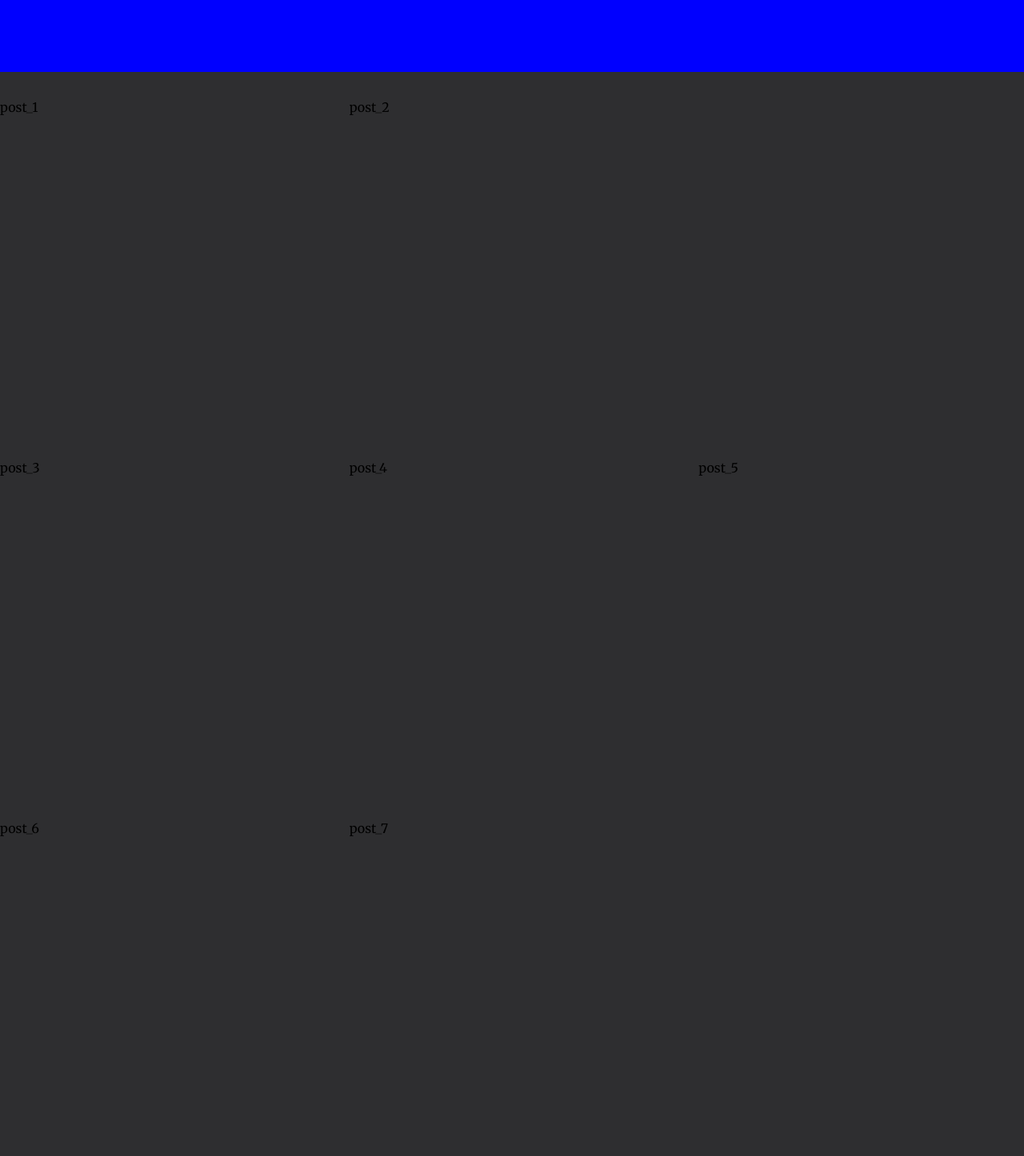
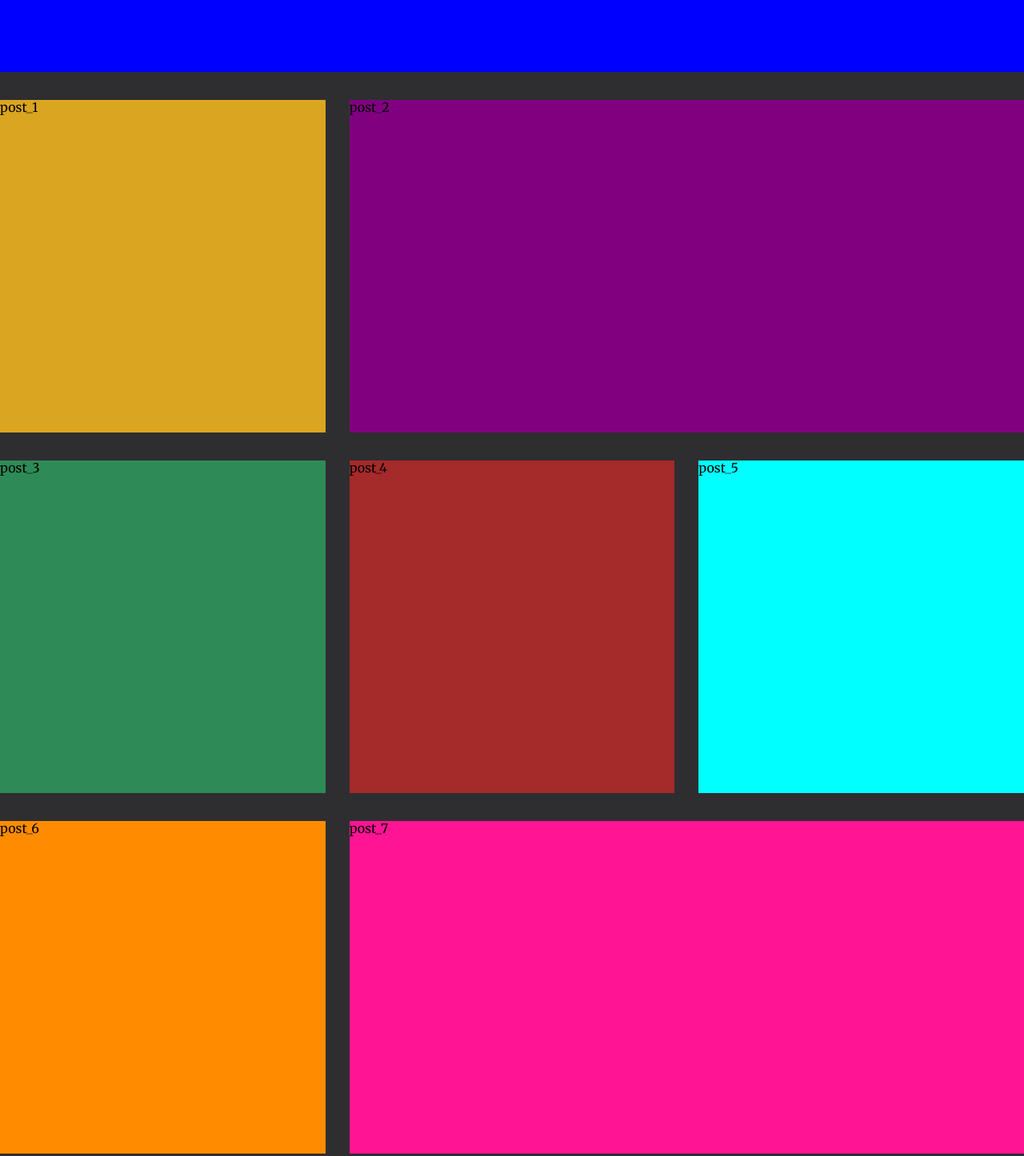
Before and after one commit to SachaKrasik/NewsPortal, a plain HTML site: page src/index.html in a window 1280 px wide. Shown: the part 660-2106 px from the top of the page at 80% size. Drawn offline with Linux system fonts and the light colour scheme.

Commit message:
Colored outline

```diff
--- a/src/scss/style.scss
+++ b/src/scss/style.scss
@@ -85,30 +85,37 @@ header {
 
 .post_1 {
     grid-area: post_1;
+    background-color: goldenrod;
 }
 
 .post_2 {
     grid-area: post_2;
+    background-color: purple;
 }
 
 .post_3 {
     grid-area: post_3;
+    background-color: seagreen;
 }
 
 .post_4 {
     grid-area: post_4;
+    background-color: brown;
 }
 
 .post_5 {
     grid-area: post_5;
+    background-color: cyan;
 }
 
 .post_6 {
     grid-area: post_6;
+    background-color: darkorange;
 }
 
 .post_7 {
     grid-area: post_7;
+    background-color: deeppink;
 }
 
 .btn {
```
Also changed, not shown: src/css/style.css, 1 other file.
